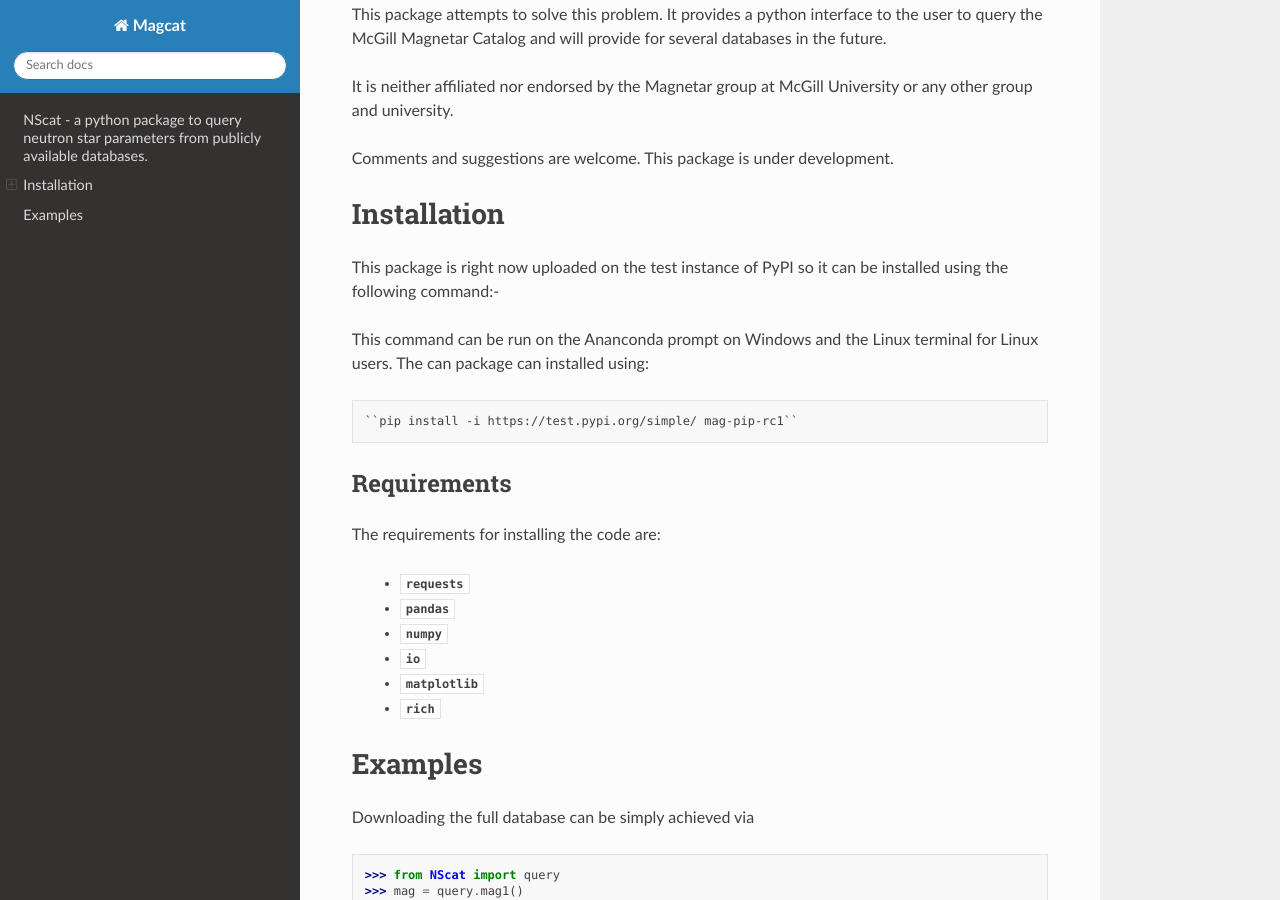
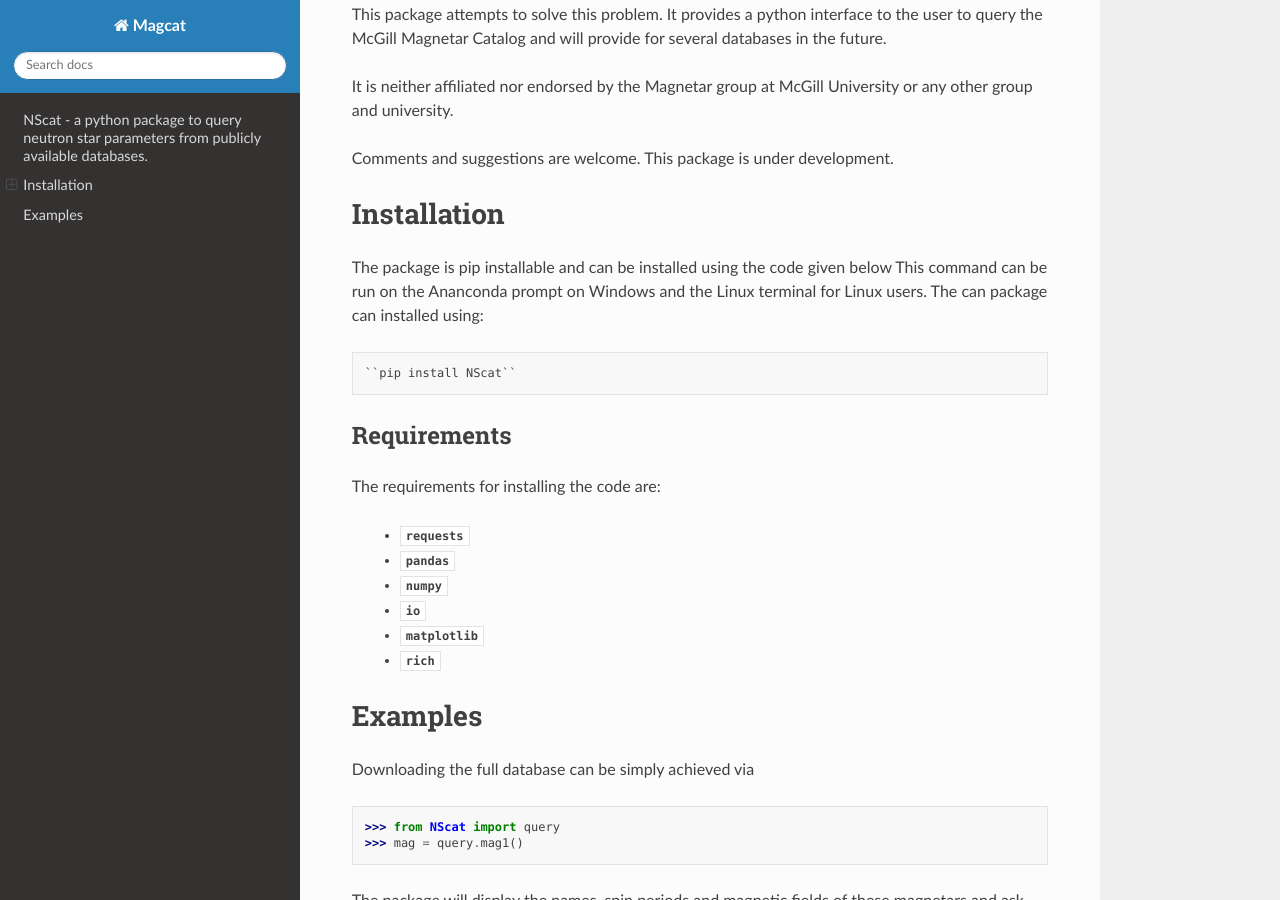
Before and after one commit to astrohitc/NScat, a Sphinx documentation site: the page built from docs/index.rst, in a window 1280 px wide and 900 px high, scrolled down 410 px. Built offline with Sphinx 7.4.7 and the Read the Docs theme 2.0.0, drawn with Linux system fonts in a browser that asks for light colours.

Commit message:
Update index.rst

```diff
--- a/docs/index.rst
+++ b/docs/index.rst
@@ -29,11 +29,10 @@ Comments and suggestions are welcome. This package is under development.
 Installation
 ============
 
-This package is right now uploaded on the test instance of PyPI so it can be installed using the following command:-
-
+The package is pip installable and can be installed using the code given below
 This command can be run on the Ananconda prompt on Windows and the Linux terminal for Linux users. The can package can installed using::
 
-                     ``pip install -i https://test.pypi.org/simple/ mag-pip-rc1``
+                     ``pip install NScat``
 
 
 
```
